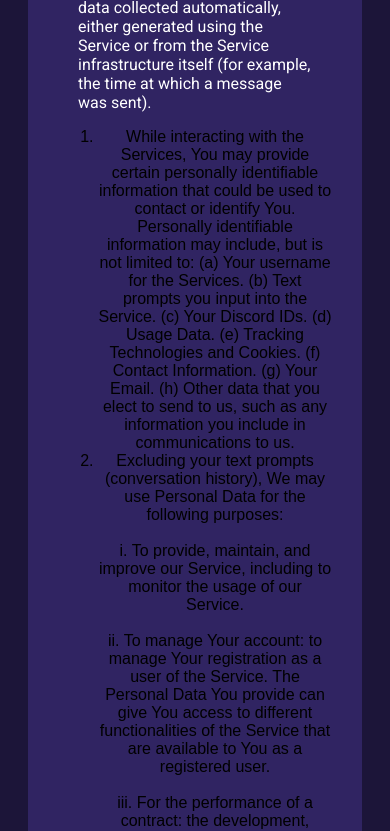
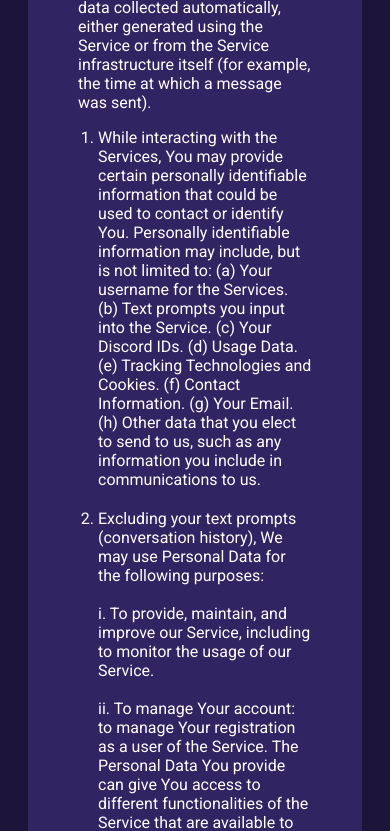
Before and after one commit to mikail2004/Ophelia-AI, a plain HTML site: page Website/policies.html in a window 390 px wide. Shown: the part 1558-2389 px from the top of the page. Drawn offline with nearby package versions, Linux system fonts and the light colour scheme.

Commit message:
Update styles.css
For Privacy page styling

```diff
--- a/Website/styles.css
+++ b/Website/styles.css
@@ -459,6 +459,16 @@ nav a:hover{ /*no space between tag and ':hover' I.E h2:hover{}*/
     font-size: large;
 }
 
+.terms li{
+    color: #fff;
+    text-align: left;
+    margin-left: 160px;
+    margin-right: 160px;
+    margin-bottom: 20px;
+    font-family: 'Roboto', sans-serif;
+    font-size: large;
+}
+
 /*----------- FOOTER -----------*/
 footer {
     margin-top: 50px;
@@ -776,6 +786,13 @@ footer {
         font-size: medium;
     }
 
+    .terms li{
+        text-align: left;
+        margin-left: 0px;
+        margin-right: 20px;
+        font-size: medium;
+    }
+
     /*------------------ FOOTER ------------------*/
     footer {
         margin-left: 20px;
```
